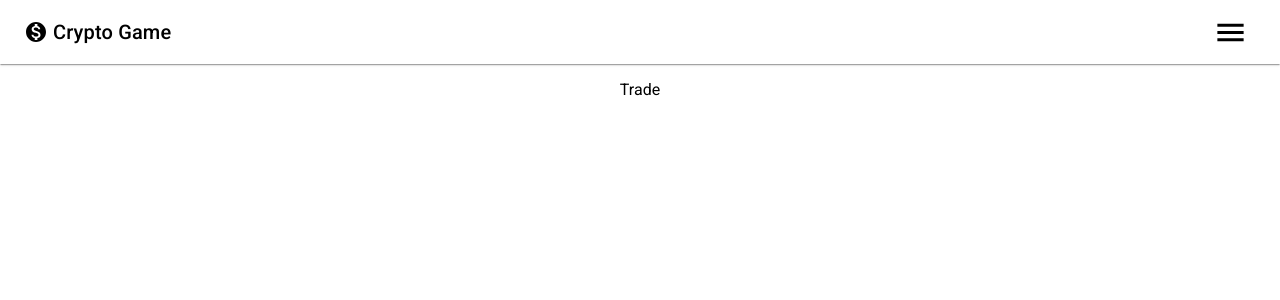
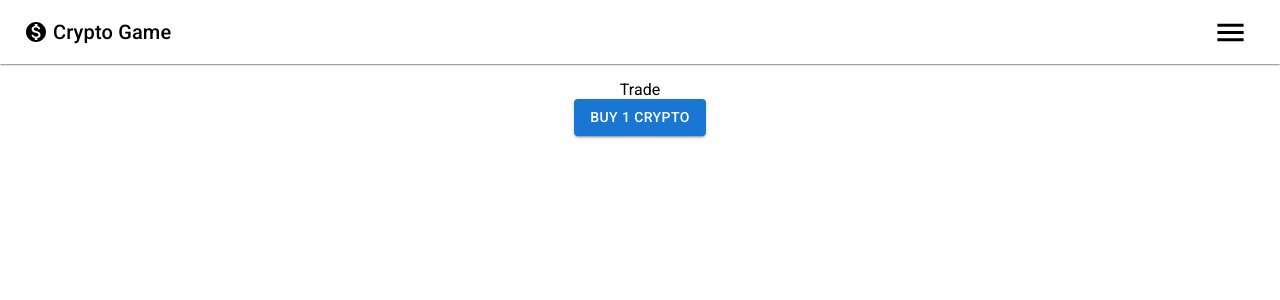
Before and after one commit to hffxx/cryptoapp, a React (Create React App) app in the folder frontend/: page /trade in a window 1280 px wide. Shown: the top 300 px of the page. Built offline with nearby package versions, Linux system fonts and the light colour scheme; no server answers; the database is empty; sample sign-in values are in the browser's storage; what react-swipeable-views-utils would draw is missing.

Commit message:
feat: buying crypto

```diff
--- a/frontend/src/components/Trade.js
+++ b/frontend/src/components/Trade.js
@@ -1,10 +1,27 @@
+import { Button } from "@mui/material";
 import React from "react";
 import DashboardPage from "./Pages/DashboardPage";
+import { db } from "../firebase";
+import { setDoc, doc } from "firebase/firestore";
+import { useAuth } from "./contexts/AuthContext";
 
 function Trade() {
+  const { currentUserId, currentUserData } = useAuth();
+  const handleBitcoin = async (cName, cAmount) => {
+    const wallet = currentUserData.coins;
+    const docRef = doc(db, "users", currentUserId);
+    let payload = { coinName: "", amount: 0 };
+    if (wallet.some(({ coinName }) => coinName === cName)) {
+      return (payload = { coinName: cName, amount: cAmount });
+    }
+    await setDoc(docRef, { ...currentUserData, coins: [...wallet, payload] });
+  };
   return (
     <DashboardPage>
       <div>Trade</div>
+      <Button variant="contained" onClick={() => handleBitcoin("dogecoin", 10)}>
+        Buy 1 Crypto
+      </Button>
     </DashboardPage>
   );
 }
--- a/frontend/src/components/Wallet.js
+++ b/frontend/src/components/Wallet.js
@@ -116,10 +116,10 @@ function Wallet() {
             </Typography>
           </Grid>
           <Grid container item spacing={2} xs={10.5} marginTop={2}>
-            {userCoins.map((coin) => (
+            {userCoins.map((coin, index) => (
               <CoinItem
                 coin={coin}
-                key={coin.coinName}
+                key={index}
                 price={findCoinValue(coin.coinName)}
                 img={getImage(coin.coinName)}
               />
--- a/frontend/src/components/contexts/AuthContext.js
+++ b/frontend/src/components/contexts/AuthContext.js
@@ -78,6 +78,7 @@ export function AuthProvider({ children }) {
     resetPassword,
     currentUserData,
     userList,
+    currentUserId,
   };
   return (
     <AuthContext.Provider value={value}>
```
